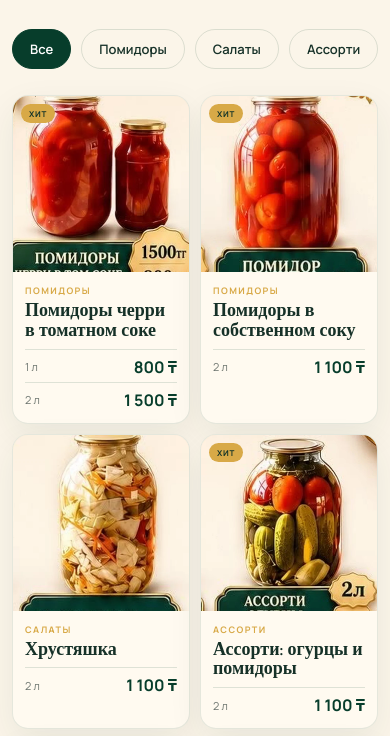
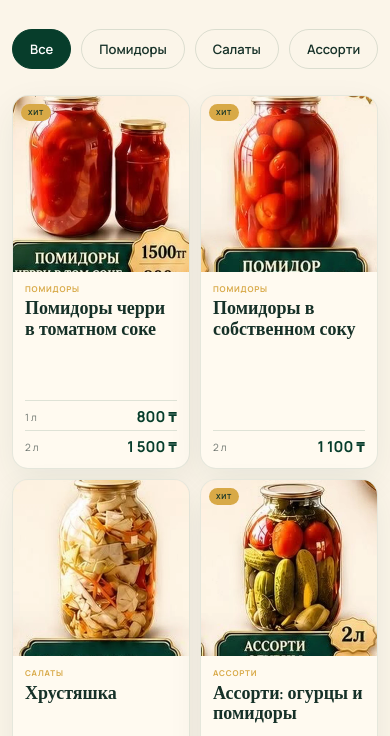
Before and after one commit to islomkhon1243/bankiatabek, a website: page index.html in a window 390 px wide. Shown: the part 1160-1896 px from the top of the page. Drawn offline with nearby package versions, Linux system fonts and the light colour scheme.

Commit message:
Update style.css

```diff
--- a/assets/css/style.css
+++ b/assets/css/style.css
@@ -8,13 +8,16 @@
     }
 
     .product-grid{
-        grid-template-columns:repeat(2,1fr);
+        grid-template-columns:repeat(2,minmax(0,1fr));
         gap:10px;
+        align-items:start;
     }
 
     .product-card{
         display:flex;
         flex-direction:column;
+        height:100%;
+        min-width:0;
         border-radius:16px;
     }
 
@@ -24,51 +27,97 @@
     }
 
     .product-content{
+        display:flex;
+        flex-direction:column;
+        flex:1;
+        min-width:0;
         padding:12px;
     }
 
     .product-category{
-        font-size:9px;
-        margin-bottom:4px;
+        margin:0 0 4px;
+        font-size:8px;
+        line-height:1.3;
+        letter-spacing:.1em;
     }
 
+    /* Одинаковое место под название во всех карточках */
     .product-name{
+        display:-webkit-box;
+        min-height:42px;
+        max-height:42px;
+        margin:0 0 7px;
+        overflow:hidden;
         font-size:18px;
-        margin-bottom:8px;
-        line-height:1.1;
+        line-height:1.15;
+        overflow-wrap:anywhere;
+        -webkit-box-orient:vertical;
+        -webkit-line-clamp:2;
     }
 
-    /* описание скрыто */
-    .product-description{
-        display:none;
+    .description-toggle{
+        display:inline-flex;
+        align-self:flex-start;
+        margin:0 0 8px;
+        padding:0;
+        border:0;
+        border-bottom:1px dashed rgba(7,61,43,.4);
+        background:transparent;
+        color:var(--green);
+        font:700 10px Manrope,sans-serif;
+        cursor:pointer;
     }
 
-    /* если захочешь кнопку "Подробнее" */
-    .description-toggle{
-        display:none;
+    .product-description{
+        display:block;
+        max-height:0;
+        margin:0;
+        overflow:hidden;
+        color:var(--muted);
+        font-size:11px;
+        line-height:1.45;
+        opacity:0;
+        transition:
+            max-height .3s ease,
+            margin .3s ease,
+            opacity .2s ease;
     }
 
+    .product-card.description-open .product-description{
+        max-height:160px;
+        margin:0 0 10px;
+        opacity:1;
+    }
+
+    /* Цены всегда начинаются на одинаковом уровне */
     .variant-list{
+        display:grid;
         gap:4px;
-        margin-top:8px;
+        margin-top:auto;
+        padding-top:8px;
     }
 
     .variant{
-        padding-top:6px;
+        gap:5px;
+        padding-top:7px;
     }
 
     .variant span{
-        font-size:11px;
+        font-size:10px;
+        line-height:1.2;
     }
 
     .variant strong{
-        font-size:16px;
+        white-space:nowrap;
+        font-size:15px;
+        line-height:1.2;
     }
 
     .product-badge{
         top:8px;
         left:8px;
-        font-size:8px;
-        padding:4px 8px;
+        max-width:calc(100% - 16px);
+        padding:4px 7px;
+        font-size:7px;
     }
 }
```
